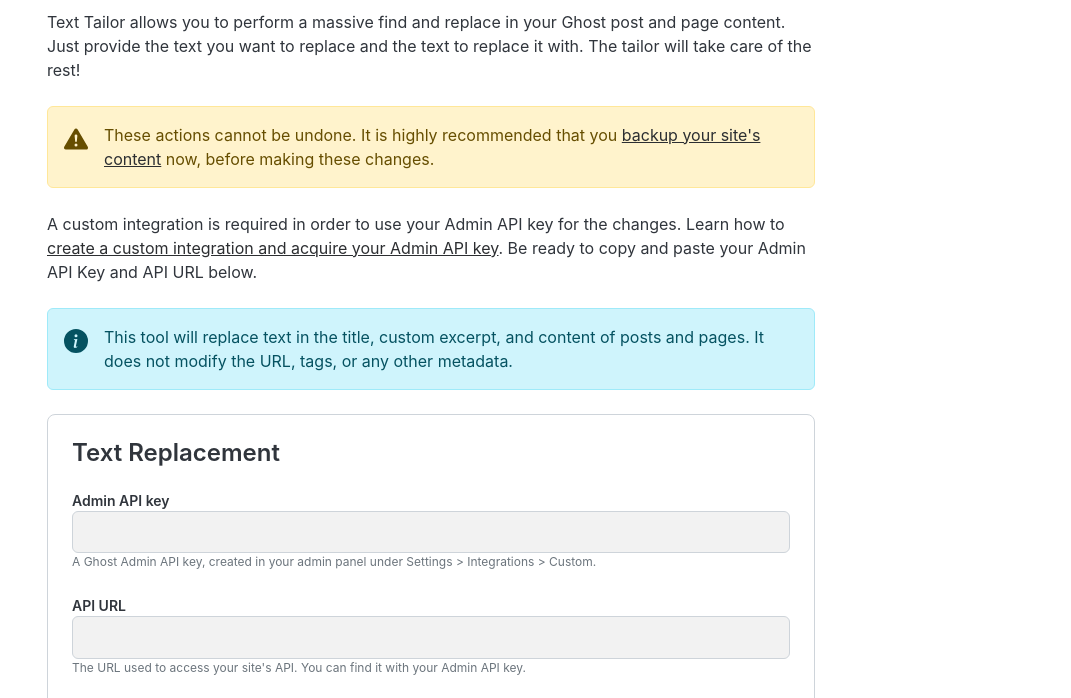
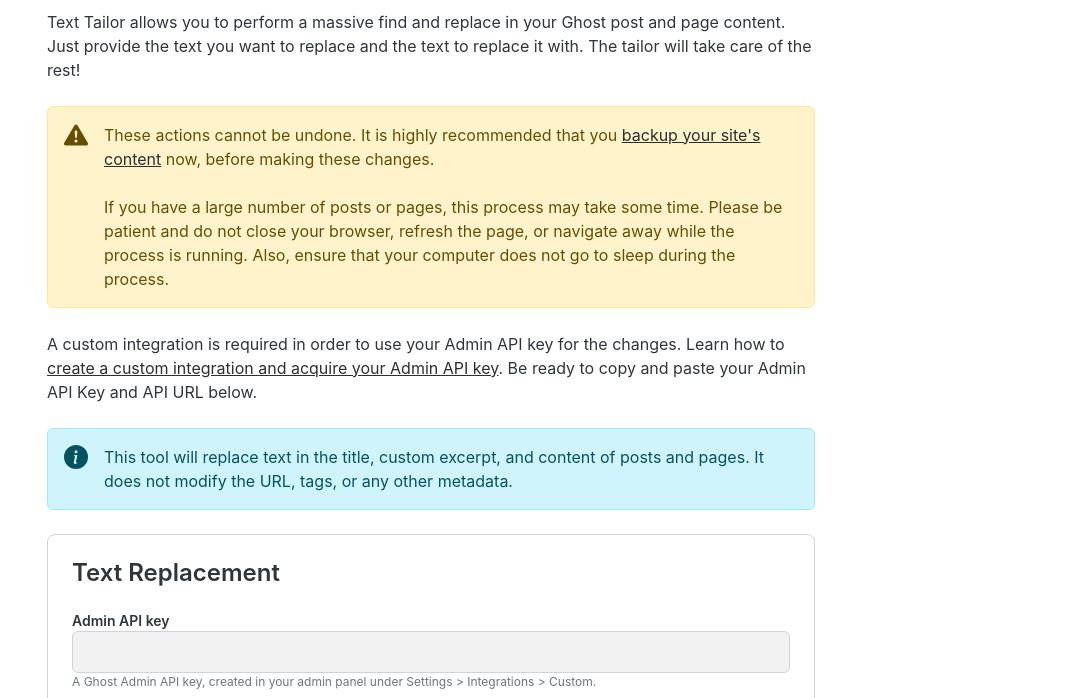
Before and after one commit to ventaur/TextTailor, a website: page frontend/public/index.template.html in a window 1280 px wide. Shown: the part 87-785 px from the top of the page, without its empty margins (209-1280 px from the left). Drawn offline with Linux system fonts and the light colour scheme.

Commit message:
Added warning about a large number of posts or pages

```diff
--- a/frontend/public/index.template.html
+++ b/frontend/public/index.template.html
@@ -32,8 +32,15 @@
             <svg xmlns="http://www.w3.org/2000/svg" width="16" height="16" fill="currentColor" class="icon" viewBox="0 0 16 16">
                 <path d="M8.982 1.566a1.13 1.13 0 0 0-1.96 0L.165 13.233c-.457.778.091 1.767.98 1.767h13.713c.889 0 1.438-.99.98-1.767zM8 5c.535 0 .954.462.9.995l-.35 3.507a.552.552 0 0 1-1.1 0L7.1 5.995A.905.905 0 0 1 8 5m.002 6a1 1 0 1 1 0 2 1 1 0 0 1 0-2"/>
             </svg>
-            These actions cannot be undone. It is highly recommended that you
-            <a href="https://ghost.org/docs/faq/manual-backup/">backup your site's content</a> now, before making these changes.
+            <p>
+                These actions cannot be undone. It is highly recommended that you
+                <a href="https://ghost.org/docs/faq/manual-backup/">backup your site's content</a> now, before making these changes.
+            </p>
+            <p>
+                If you have a large number of posts or pages, this process may take some time.
+                Please be patient and do not close your browser, refresh the page, or navigate away while the process is running.
+                Also, ensure that your computer does not go to sleep during the process.
+            </p>
         </div>
 
         <p>
--- a/frontend/public/styles/app.css
+++ b/frontend/public/styles/app.css
@@ -76,8 +76,8 @@
 }
 .alert.with-icon .icon {
     position: absolute;
+    top: var(--spacing-md);
     left: var(--spacing-md);
-    top: calc(50% - 1.25em);
     width: 1.5em;
     height: 1.5em;
     background-repeat: no-repeat;
@@ -104,16 +104,8 @@
     --alert-border-color: var(--color-info-border);
 }
 
-.alert-warning.with-icon::before {
-    content: '';
-    position: absolute;
-    left: var(--spacing-md);
-    top: calc(50% - 1.25em);
-    width: 2.5em;
-    height: 2.5em;
-    background-image: var(--icon-warning);
-    background-repeat: no-repeat;
-    background-size: contain;
+.alert p:last-child {
+    margin-bottom: 0;
 }
 
 /* Forms */
```
